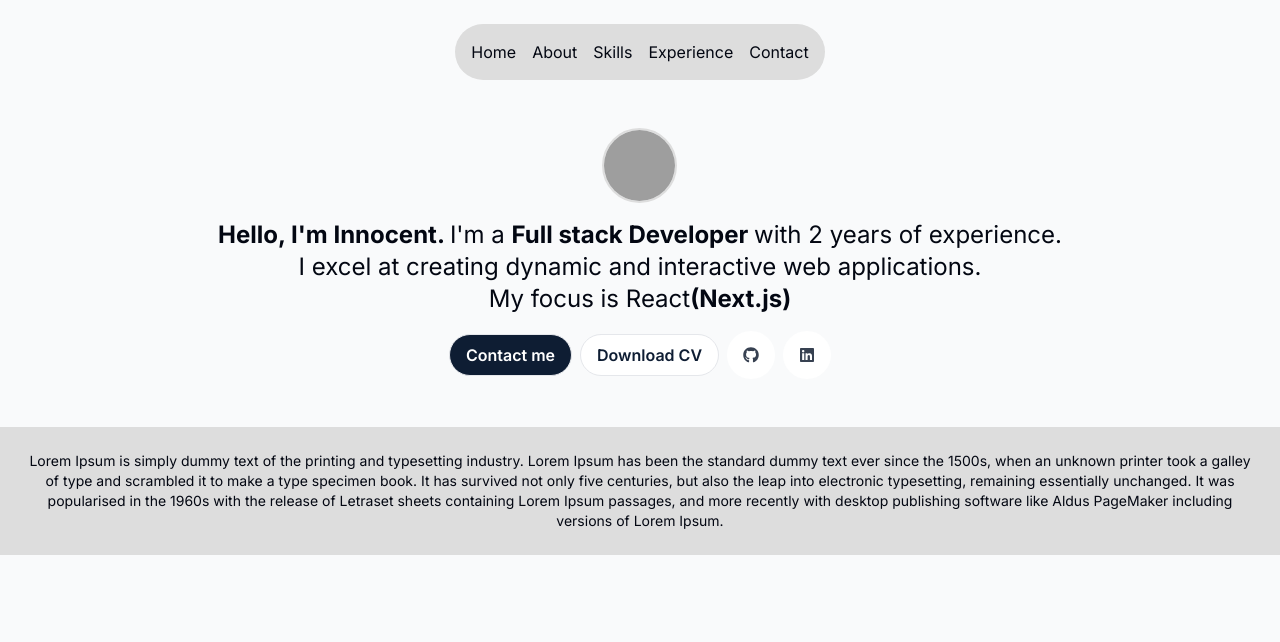
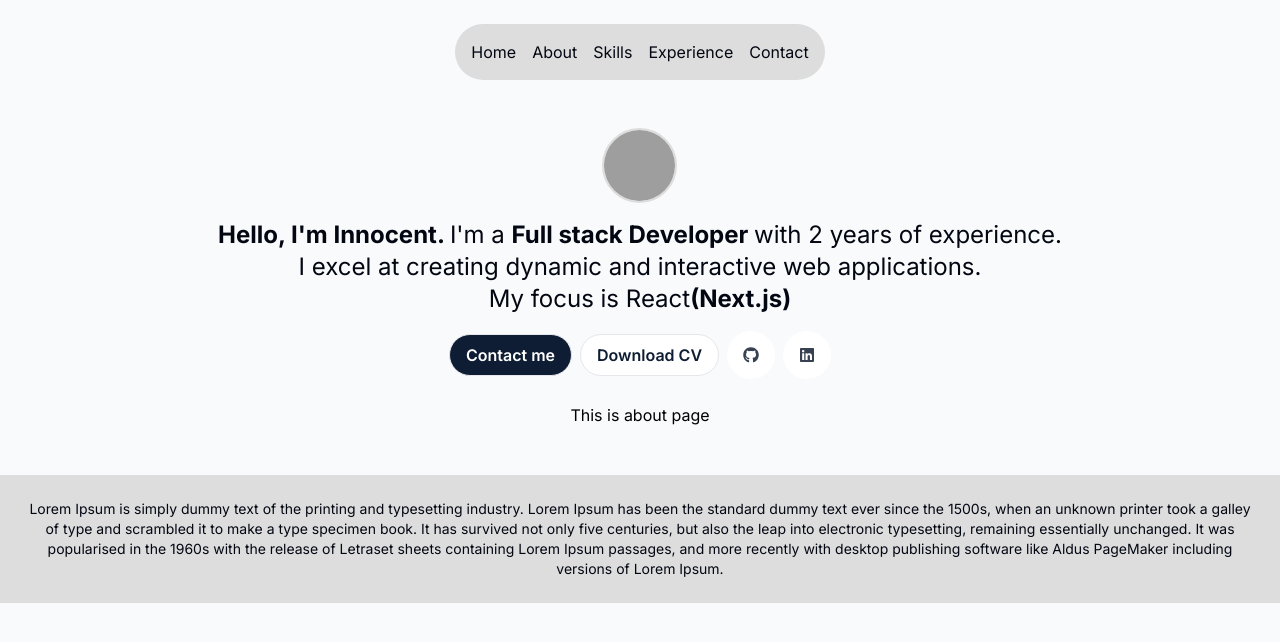
Before and after one commit to Innocent259/portifolio-2, a Next.js app: page / in a window 1280 px wide. Shown: the top 642 px of the page. Built offline with nearby package versions, Linux system fonts and the light colour scheme; grey boxes are pictures that could not be loaded.

Commit message:
Create about component

```diff
--- a/app/page.tsx
+++ b/app/page.tsx
@@ -1,9 +1,11 @@
+import About from "@/components/About";
 import Intro from "@/components/Intro";
 
 export default function Home() {
   return (
     <main className="flex flex-col items-center gap-6 p-12">
       <Intro />
+      <About />
     </main>
   );
 }
--- /dev/null
+++ b/components/About.tsx
@@ -0,0 +1,11 @@
+import React from 'react'
+
+const About = () => {
+  return (
+    <div className='text-black'>
+      This is about page
+    </div>
+  )
+}
+
+export default About
```
